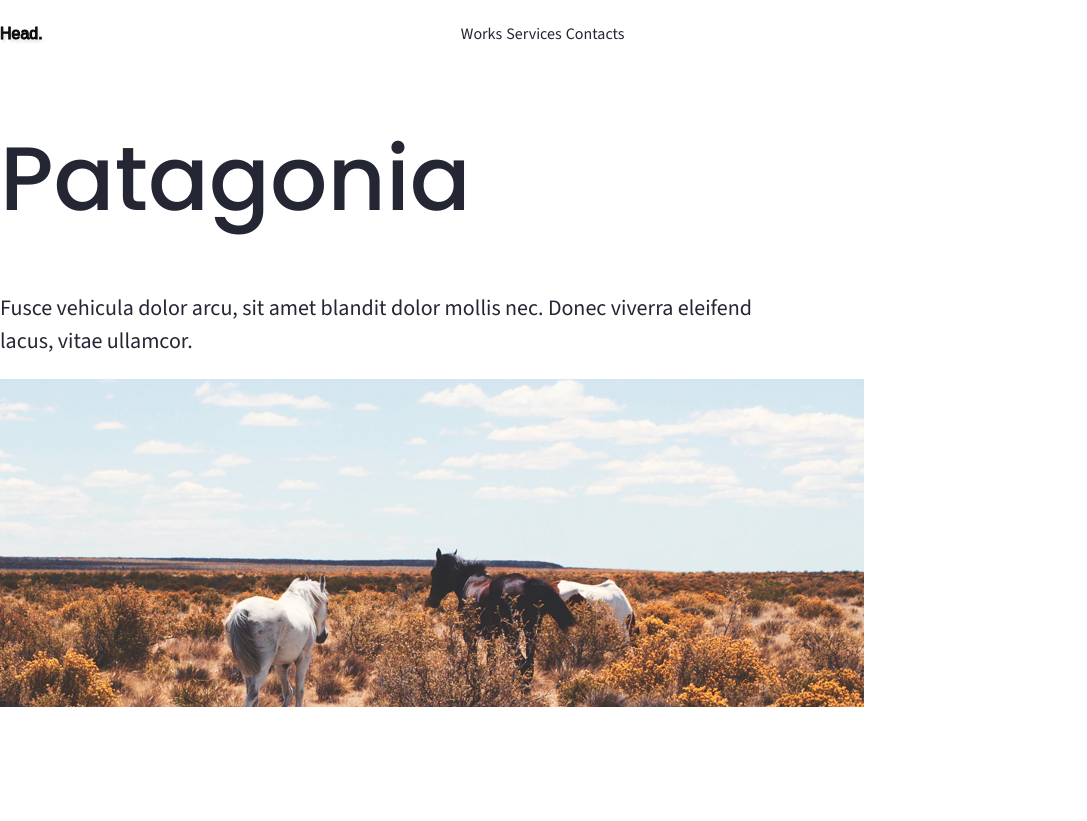
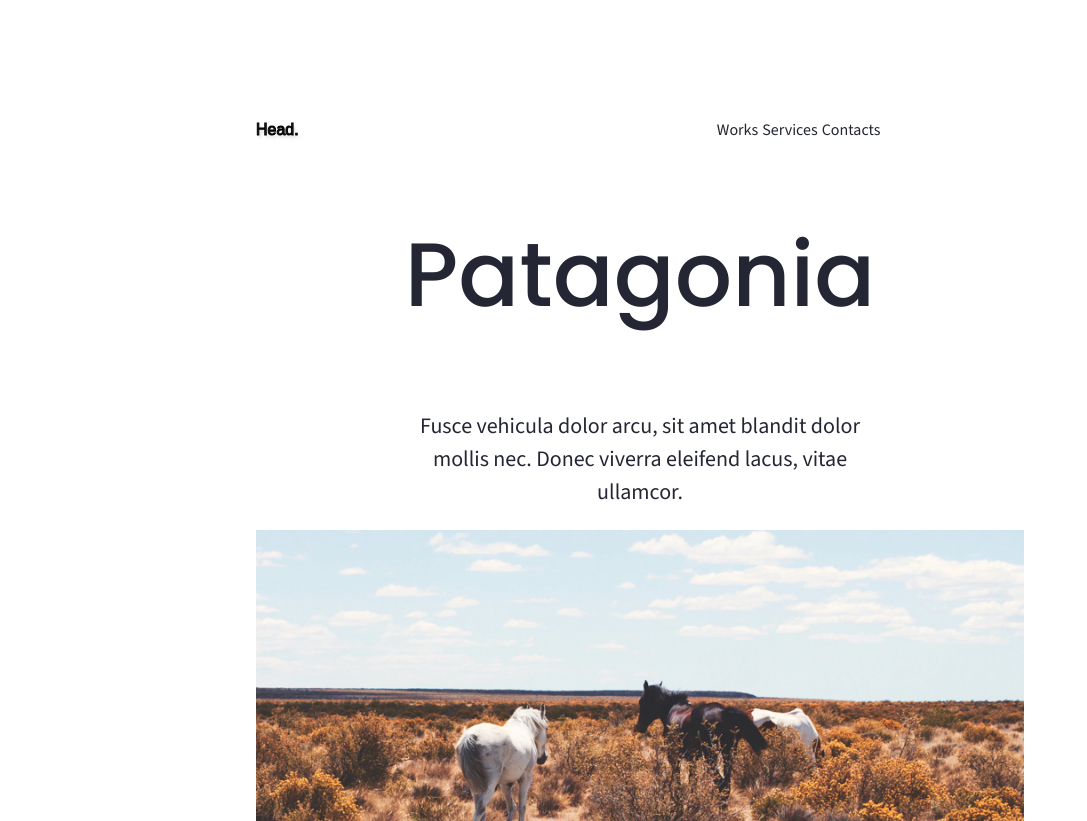
Before and after one commit to ezgsnyrt/Responsive-web-design, a plain HTML site: page index.html in a window 1280 px wide. Shown: the whole page, without its empty margins (0-1087 px from the left). Before the commit the page ends 800 px from the top, so only its background shows below. Drawn offline with nearby package versions, Linux system fonts and the light colour scheme; a web font is replaced by a local one.

Commit message:
add image at the center of the page

```diff
--- a/styles/index.css
+++ b/styles/index.css
@@ -9,6 +9,7 @@
 
 .wrapper{
     width: 60%;
+    margin: 7.5% 20% 0 20%;
 }
 
 .wrapper__content{
@@ -82,6 +83,19 @@
     text-decoration: none;
 }
 
+.container__content{
+    display: flex;
+    flex-direction: column;
+    align-items: center;
+}
+
+.container__content__card{
+    width: 65%;
+    display: flex;
+    flex-direction: column;
+    align-items: center;
+}
+
 h1{
     font-family: "Poppins", sans-serif;
     font-weight: 500;
@@ -99,4 +113,16 @@
     font-size: 22px;
     line-height: 33px;
     color: #242634;
+    text-align: center;
 }
+
+.container__content-image{
+    display: flex;
+    flex-direction: row;
+    justify-content: center;
+    width: 100%;
+}
+
+img{
+    width: 100%;
+}
```
